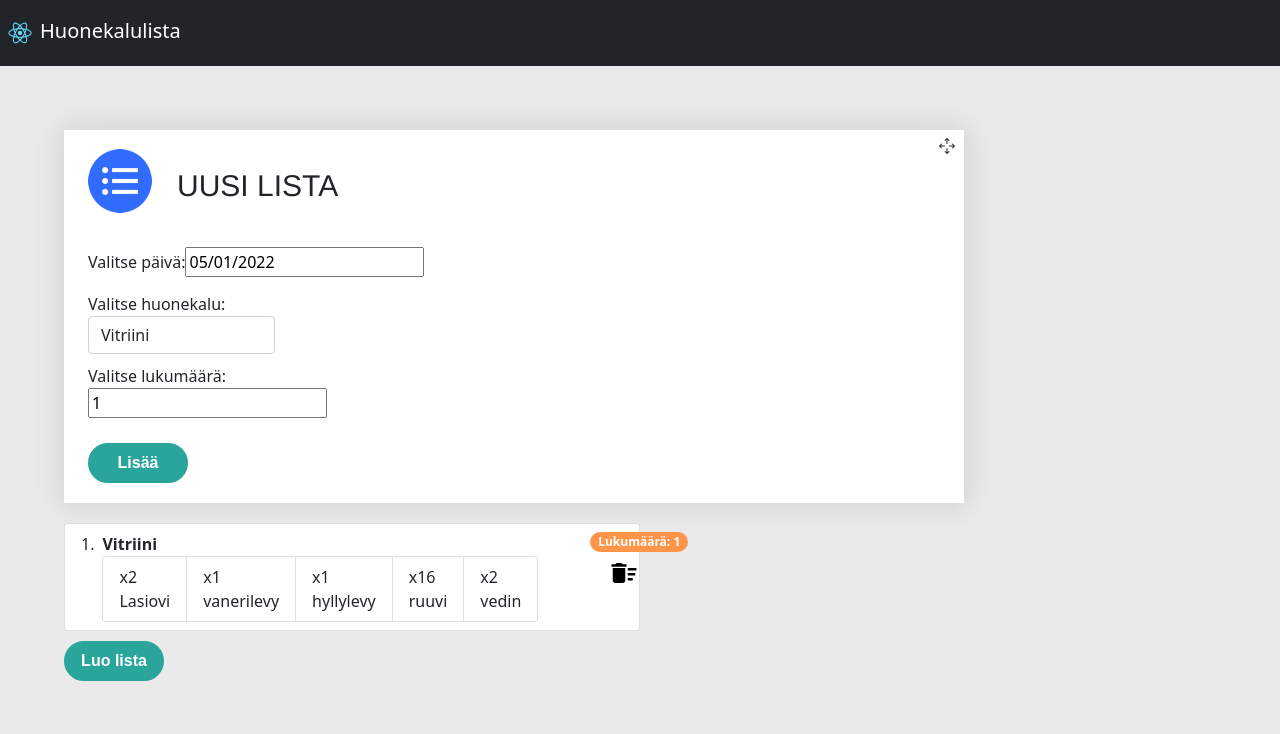
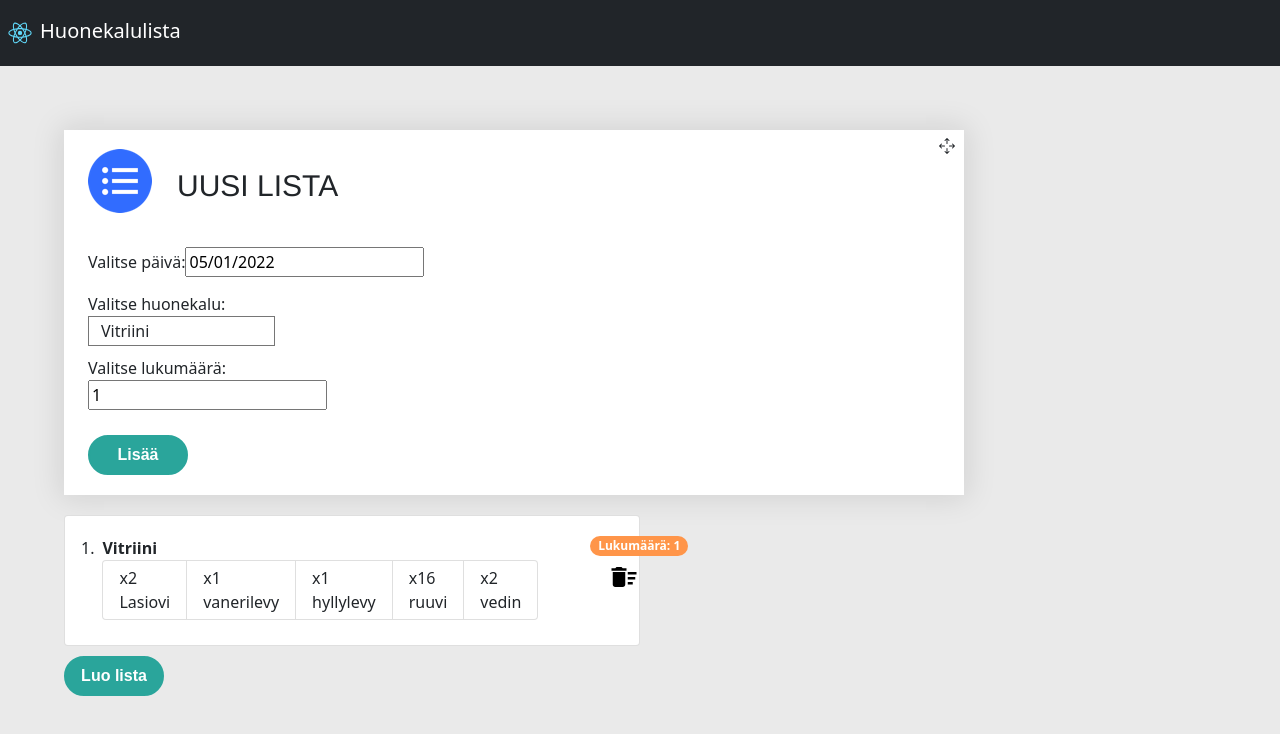
Before and after one commit to pasilaaksonen/huonekalulista-app, a React (Create React App) app: page / in a window 1280 px wide. Both pictures are taken after a click on the button "Lisää". Shown: the top 734 px of the page. Built offline with nearby package versions, Linux system fonts and the light colour scheme.

Commit message:
More styling

```diff
--- a/src/App.css
+++ b/src/App.css
@@ -73,6 +73,30 @@
 
 .form-control {
   width: 22% !important;
+  /* border-color: #767676 !important; */
+  border: 0.1px solid #767676 !important;
+  border-radius:0px !important;
+  padding-bottom: 2px !important;
+  padding-top: 2px !important;
+}
+
+.form-control:focus {
+  outline: silver !important;
+  box-shadow: none !important;
+}
+
+.list-group-item {
+  padding-top: 20px !important;
+  padding-bottom: 25px !important;
+}
+
+.listItem.list-group-item {
+  padding-top: 5px !important;
+  padding-bottom: 5px !important;
+}
+
+input:focus {
+  box-shadow: none;
 }
 
 span.input-group-addon {
--- a/src/components/ListaEsineet.js
+++ b/src/components/ListaEsineet.js
@@ -16,7 +16,7 @@ function ListaEsineet({ newFurnitureList, handleDeleteListItem }) {
                         <div className="fw-bold">{item.name}</div>
                         <ListGroup horizontal>
                             {item.itemComponents.map((listItem, key) => (
-                                <ListGroup.Item key={key}>{listItem}</ListGroup.Item>
+                                <ListGroup.Item key={key} className="listItem">{listItem}</ListGroup.Item>
                             ))}
                         </ListGroup>
                         </div>
```
